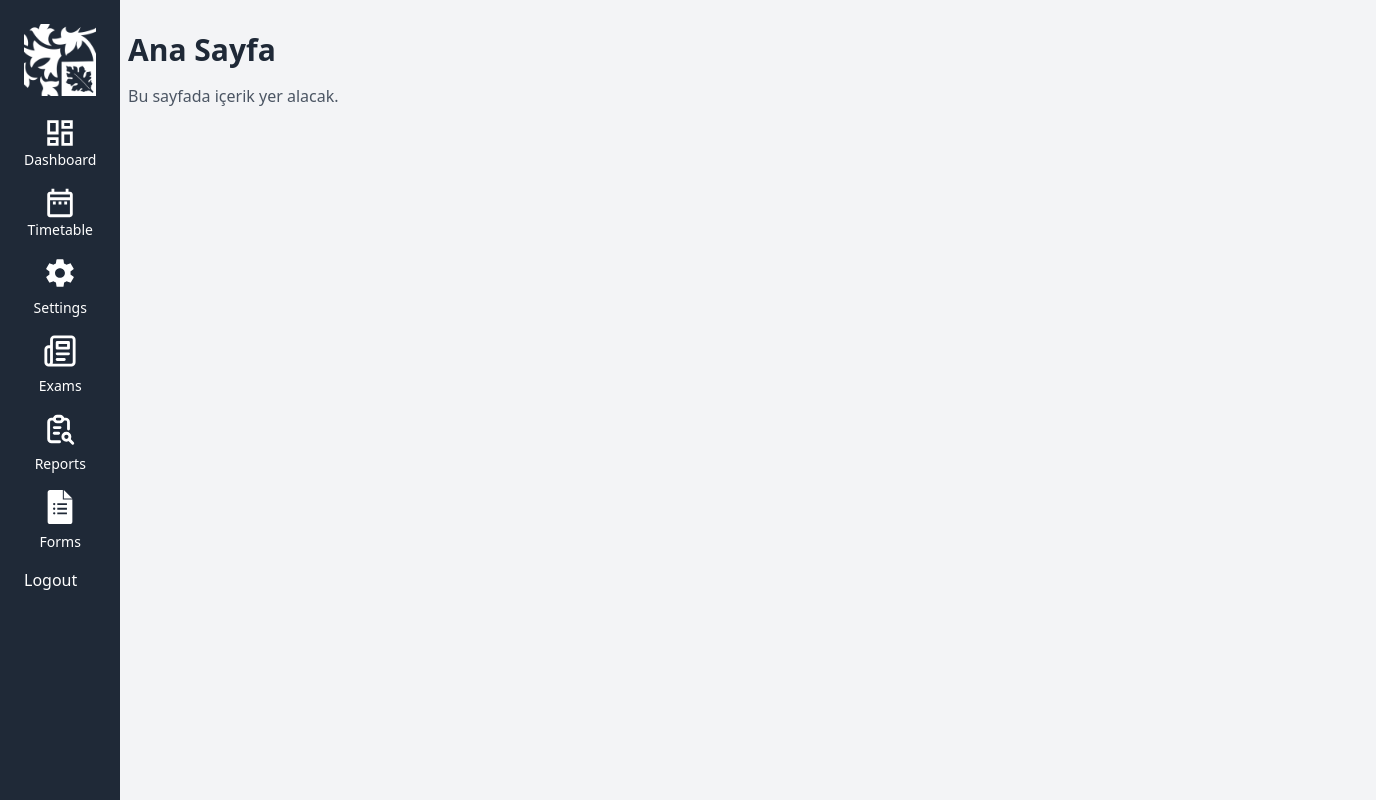
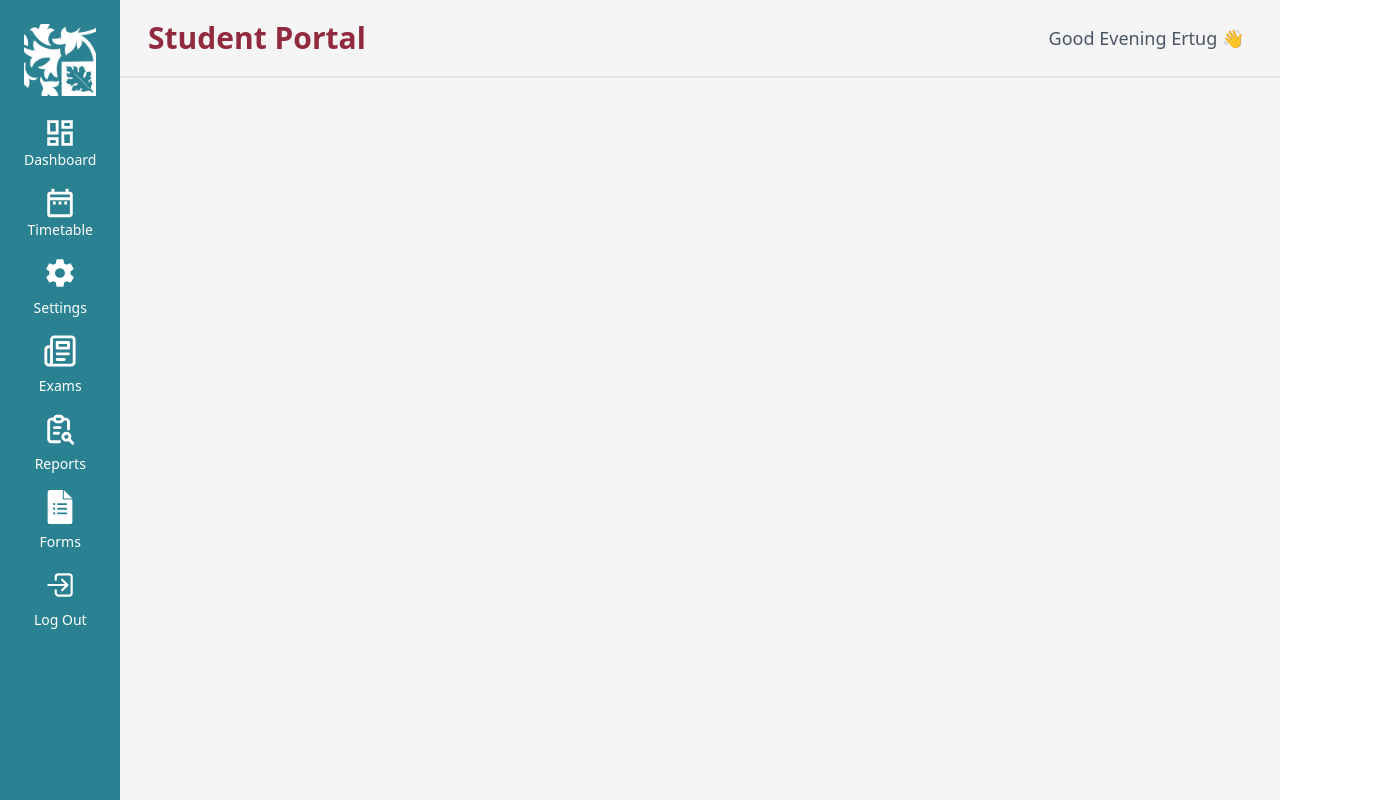
Before and after one commit to ertugakmann/BrockPortal, a Next.js app: page /student in a window 1280 px wide. Shown: the whole page, 1376 px wide, since content can reach past the window. Built offline with nearby package versions, Linux system fonts and the light colour scheme.

Commit message:
The sidebar's colour has changed and text added to the top of the content page.

```diff
--- a/app/student/layout.jsx
+++ b/app/student/layout.jsx
@@ -12,6 +12,7 @@ import { IoMdSettings } from "react-icons/io";
 import { LuNewspaper } from "react-icons/lu";
 import { TbReportSearch } from "react-icons/tb";
 import { SiGoogleforms } from "react-icons/si";
+import { IoLogInOutline } from "react-icons/io5";
 
 export default function RootLayout({ children }) {
     const [isSidebarOpen, setIsSidebarOpen] = useState(false);
@@ -20,7 +21,7 @@ export default function RootLayout({ children }) {
         <div>
             <div className="flex flex-col min-h-screen">
                 {/* Mobile Top Bar */}
-                <div className="sm:hidden bg-gray-800 text-white p-4 flex justify-between items-center">
+                <div className="sm:hidden bg-brock-blue text-white p-4 flex justify-between items-center">
                     <button
                         onClick={() => setIsSidebarOpen(!isSidebarOpen)}
                         className="text-lg font-bold"
@@ -33,7 +34,7 @@ export default function RootLayout({ children }) {
                 <aside
                     className={`${
                         isSidebarOpen ? "translate-x-0" : "-translate-x-full"
-                    } fixed sm:translate-x-0 w-30 h-screen bg-gray-800 text-white transform transition-transform duration-300 ease-in-out z-50`}
+                    } fixed sm:translate-x-0 w-25 h-screen bg-[#2A8191] text-white transform transition-transform duration-300 ease-in-out z-50`}
                 >
                     <div className="p-6">
                         <Image
@@ -108,9 +109,12 @@ export default function RootLayout({ children }) {
                             <li className="mb-4">
                                 <a
                                     href="#"
-                                    className="text-white hover:underline"
+                                    className="text-white hover:underline flex flex-col items-center"
                                 >
-                                    Logout
+                                    <IoLogInOutline size={"34px"} />
+                                    <span className="text-sm mt-2">
+                                        Log Out
+                                    </span>
                                 </a>
                             </li>
                         </ul>
@@ -118,7 +122,7 @@ export default function RootLayout({ children }) {
                 </aside>
 
                 {/* Content */}
-                <main className="sm:ml-24 p-8 w-full bg-gray-100 flex-grow">
+                <main className="sm:ml-24 pl-6 bg-[#F5F5F5] flex-grow">
                     {children}
                 </main>
 
--- a/app/student/page.jsx
+++ b/app/student/page.jsx
@@ -1,9 +1,27 @@
 // app/page.js
 export default function Student() {
+    const getGreeting = () => {
+        const currentHour = new Date().getHours();
+
+        if (currentHour >= 5 && currentHour < 12) {
+            return "Good Morning";
+        } else if (currentHour >= 12 && currentHour < 17) {
+            return "Good Afternoon";
+        } else {
+            return "Good Evening";
+        }
+    };
+
     return (
         <div>
-            <h1 className="text-3xl font-bold text-gray-800">Ana Sayfa</h1>
-            <p className="mt-4 text-gray-600">Bu sayfada içerik yer alacak.</p>
+            <div className="flex items-center justify-between w-full p-5 border-b-2">
+                <h1 className="text-3xl ml-2 font-bold text-[#912A3E]">
+                    Student Portal
+                </h1>
+                <p className="mr-4 text-lg text-gray-600">
+                    {`${getGreeting()} Ertug`} 👋
+                </p>
+            </div>
         </div>
     );
 }
--- a/components/Login.jsx
+++ b/components/Login.jsx
@@ -6,7 +6,7 @@ import Link from "next/link";
 
 const Login = () => {
     return (
-        <div className="bg-white w-[100%] h-[100vh] flex justify-between">
+        <div className="bg-[#F5F5F5] w-[100%] h-[100vh] flex justify-between">
             <div className="ml-2 sm:ml-12 mt-48">
                 <h1 className="text-5xl font-extrabold leading-[1.15] text-brock-blue md:text-6xl ">
                     Brockenhurst College
```
